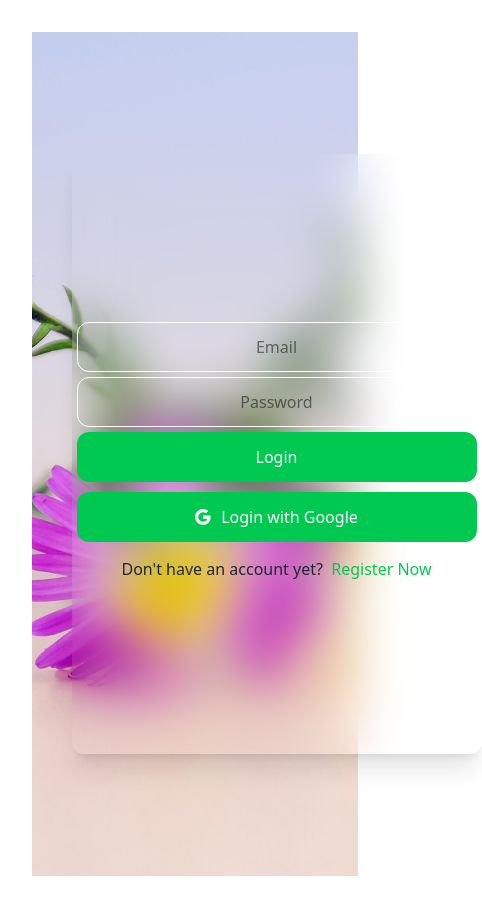
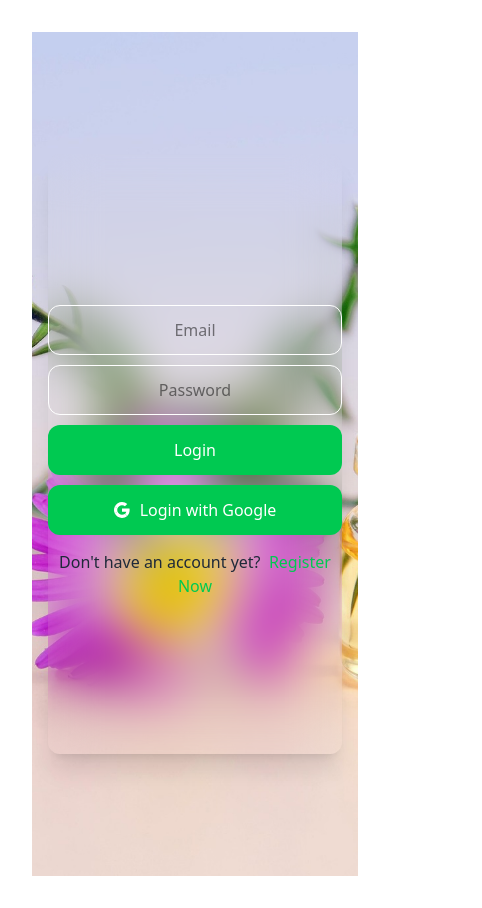
Before and after one commit to Supun200110/cbc-frontend, a React app: page /login in a window 390 px wide. Shown: the whole page, 482 px wide, since content can reach past the window. Built offline with nearby package versions, Linux system fonts and the light colour scheme; the HTML template or start-up script is replaced by a standard one.

Commit message:
Make mobile responsive login page📱

```diff
--- /dev/null
+++ b/src/components/userData.jsx
@@ -0,0 +1,21 @@
+import { useState } from "react";
+
+export default function UserData(){
+    const[user,setUser]=useState(null);
+
+    return(
+        <>
+    {user==null?(
+        <div className="h-full flex justify-center items-center flex-row">
+            <Link to="/login" className="bg-blue-500 text-white p-2 rounded-md hover:bg-blue-600">Login</Link>
+            <Link to="/register" className="bg-blue-500 text-white p-2 rounded-md hover:bg-blue-600 ml-4">Register</Link>
+        </div>
+    ):(
+    <div className="h-full flex justify-center items-center flex-row">
+       <Link to="/profile" className="bg-blue-500 text-white p-2 rounded-md hover:bg-blue-600">Profile</Link>
+       <Link to="/logout" className="bg-blue-500 text-white p-2 rounded-md hover:bg-blue-600 ml-4">Logout</Link>
+    </div>
+    )}
+    </>
+    )
+}
--- a/src/pages/loginPage.jsx
+++ b/src/pages/loginPage.jsx
@@ -79,17 +79,17 @@ export default function LoginPage() {
 
     }
     return (
-        <div className="w-full bg-red-300 h-screen bg-[url(/login-bg.jpg)] bg-cover bg-center flex ">
-            <div className=" w-[50%] h-full">
+        <div className="w-full bg-red-300 h-screen bg-[url(/login-bg.jpg)] bg-cover bg-center flex flex-col md:flex-row ">
+            <div className="hidden md:block md:w-[50%] h-full">
             </div>
-            <div className=" w-[50%] h-full flex items-center justify-center">
-                <div className="w-[450px] h-[600px] backdrop-blur-xl shadow-xl rounded-xl flex flex-col justify-center items-center  ">
-                    <input onChange={(e) => setEmail(e.target.value)} className="w-[400px] h-[50px] border border-white rounded-xl text-center m-[5px] " type="email" placeholder="Email" />
-                    <input onChange={(e) => setPassword(e.target.value)} className="w-[400px] h-[50px] border border-white rounded-xl text-center " type="password" placeholder="Password" />
-                    <button onClick={handleLogin} className="w-[400px] h-[50px] bg-green-500  text-white rounded-xl text-center m-[5px] cursor-pointer">
+            <div className=" w-full md:w-[50%] h-full flex items-center justify-center p-4">
+                <div className="w-full max-w-[450px] h-auto min-h-[600px] backdrop-blur-xl shadow-xl rounded-xl flex flex-col justify-center items-center py-8 ">
+                    <input onChange={(e) => setEmail(e.target.value)} className="w-full max-w-[400px] h-[50px] border border-white rounded-xl text-center m-[5px]" type="email" placeholder="Email" />
+                    <input onChange={(e) => setPassword(e.target.value)} className="w-full max-w-[400px] h-[50px] border border-white rounded-xl text-center m-[5px]" type="password" placeholder="Password" />
+                    <button onClick={handleLogin} className="w-full max-w-[400px] h-[50px] bg-green-500  text-white rounded-xl text-center m-[5px] cursor-pointer">
                         {loading ? "Loading..." : "Login"}
                     </button>
-                    <button className="w-[400px] h-[50px] bg-green-500  text-white rounded-xl text-center m-[5px] cursor-pointer flex justify-center items-center"
+                    <button className="w-full max-w-[400px] h-[50px] bg-green-500  text-white rounded-xl text-center m-[5px] cursor-pointer flex justify-center items-center"
                         onClick={loginWithGoogle}>
 
                         <GrGoogle className="mr-[10px]" /> {loading ? "Loading..." : "Login with Google"}
```
